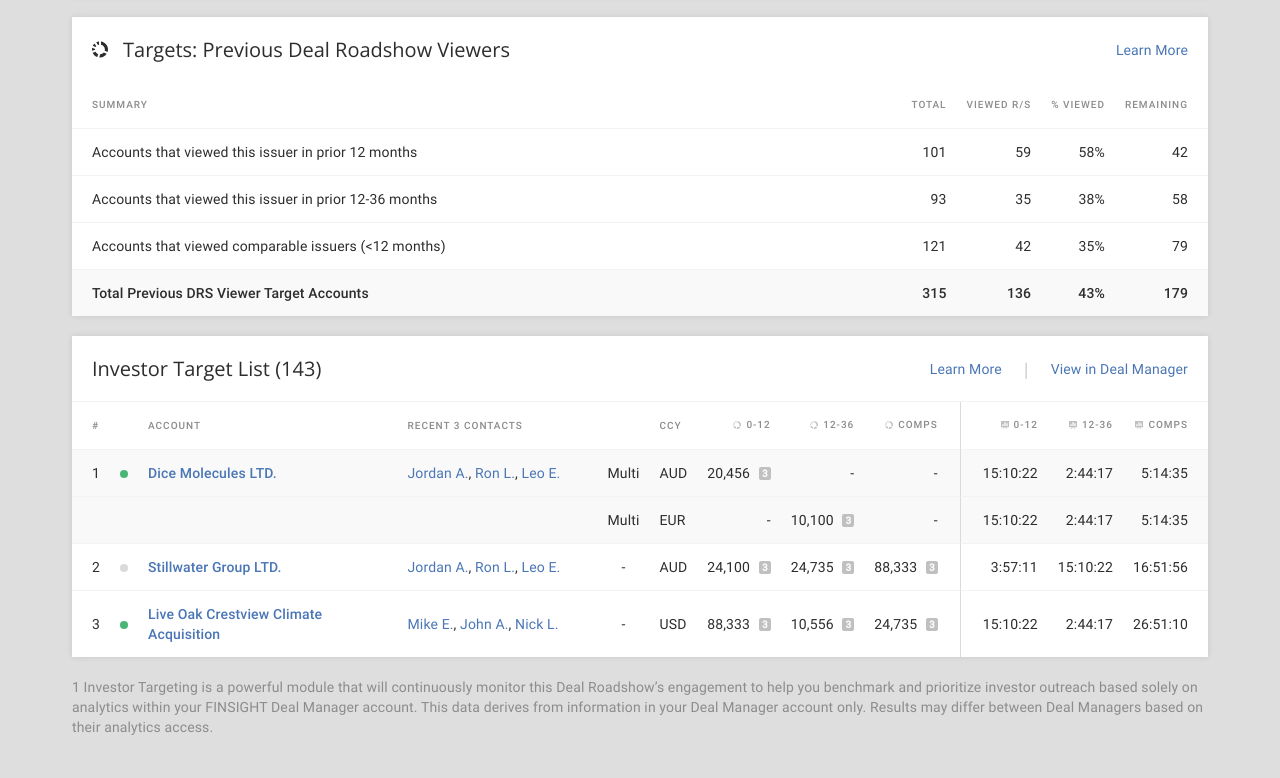
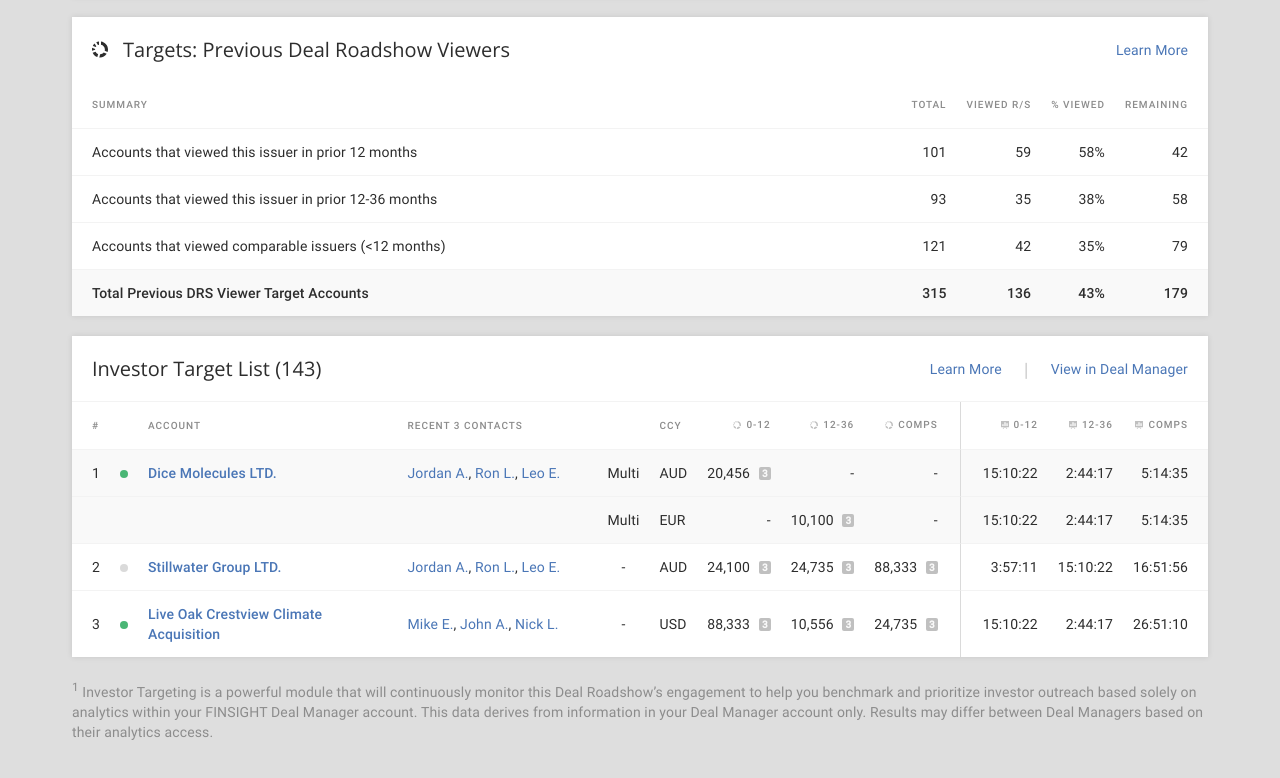
Before and after one commit to yurii-oliiarnyk-finsight/investor-targeting-pdf, a website: page index.html in a window 1280 px wide. Shown: the part 494-1272 px from the top of the page. Drawn offline with Linux system fonts and the light colour scheme.

Commit message:
Update sup

```diff
--- a/index.html
+++ b/index.html
@@ -549,7 +549,8 @@
 		</section>
 		<!-- Description -->
 		<p class="message">
-			1 Investor Targeting is a powerful module that will continuously monitor this Deal Roadshow’s engagement to help you benchmark and prioritize investor outreach based solely on analytics within your FINSIGHT Deal Manager account. This data derives from information in your Deal Manager account only. Results may differ between Deal Managers based on their analytics access.
+			<sup>1</sup>
+			Investor Targeting is a powerful module that will continuously monitor this Deal Roadshow’s engagement to help you benchmark and prioritize investor outreach based solely on analytics within your FINSIGHT Deal Manager account. This data derives from information in your Deal Manager account only. Results may differ between Deal Managers based on their analytics access.
 		</p>
 	</body>
 </html>
```
